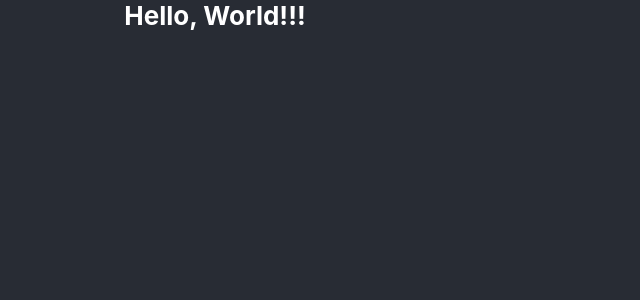
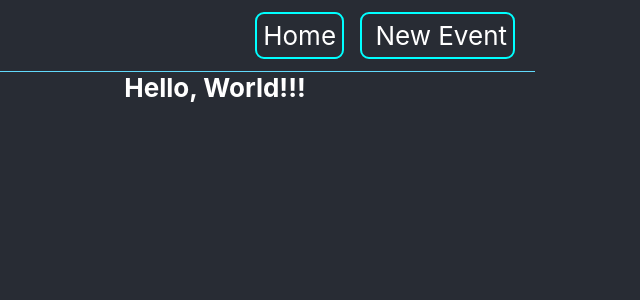
Before and after one commit to Yafet2557/Event-Planner, a React (Create React App) app in the folder frontend/: page / in a window 1280 px wide. Shown: the top 300 px of the page, without its empty margins (425-1065 px from the left). Built offline with nearby package versions, Linux system fonts and the light colour scheme; no server answers.

Commit message:
removed uncessary imports.

```diff
--- a/frontend/src/App.js
+++ b/frontend/src/App.js
@@ -1,9 +1,13 @@
 import React from 'react';
 import HelloWorld from './HelloWorld';
+import Navbar from './navbar';
+import './index';
+
 
 function App() {
   return (
     <div>
+      <Navbar/>
       <HelloWorld />
     </div>
   );
```
